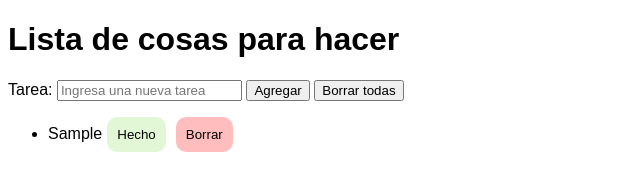
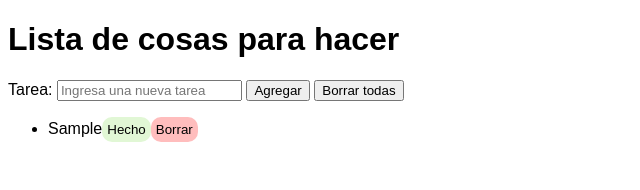
Before and after one commit to nfschmidt/html_css_js, a plain HTML site: page todo_list/lista.html in a window 1280 px wide. Both pictures are taken after typing "Sample" into the empty fields and a click on the button "Agregar". Shown: the whole page, without its empty margins (0-640 px from the left). Drawn offline with Linux system fonts and the light colour scheme.

Commit message:
Restyled the buttons

```diff
--- a/todo_list/css/estilo.css
+++ b/todo_list/css/estilo.css
@@ -13,10 +13,11 @@ li {
 .boton {
   border-radius: 10px;
   border: none;
+  cursor: pointer;
+  font-size: 10px
+  margin: 0 0 0 5px;
+  padding: 5px;
   text-align: center;
-  padding: 10px;
-  margin: 0 5px;
-  cursor: pointer;
 }
 
 .boton-hecho {
```
